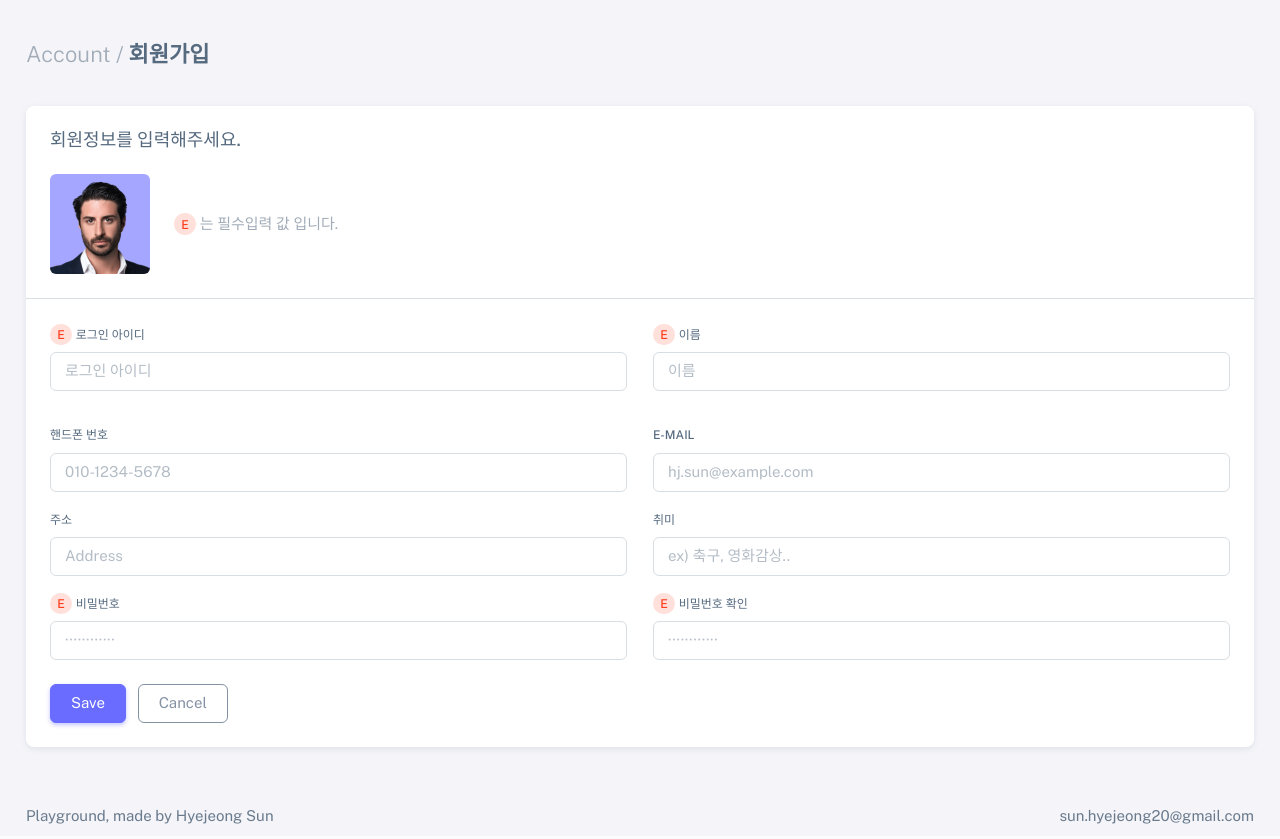
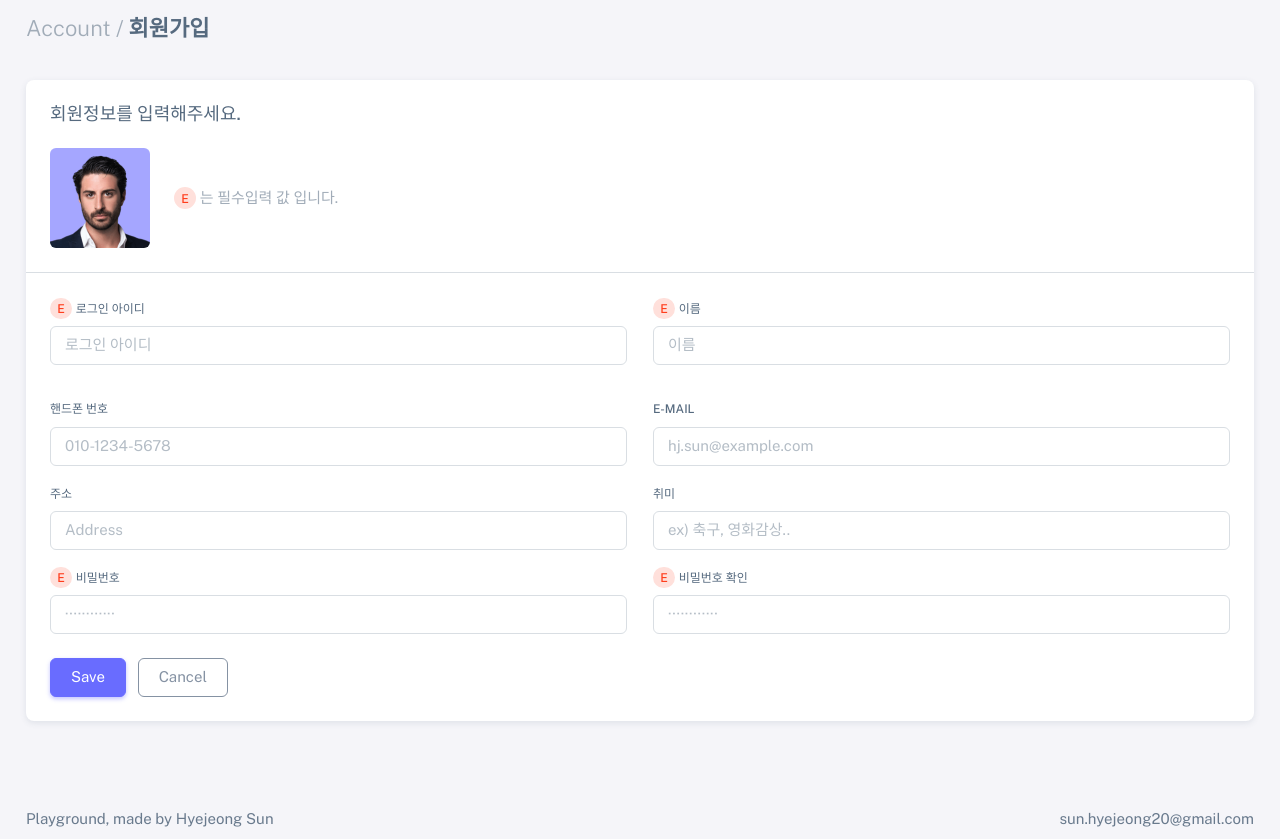
Before and after one commit to ssunhj2/playground, a Spring app: page /member/join/join in a window 1280 px wide. Run offline with Thymeleaf, Linux system fonts and the light colour scheme; the template is opened without the code that fills it, so the values that code supplies are empty; some of the project's set-up classes (security, data sources, template engines, error pages and the like) are left out, and stand-ins take their place; some libraries are stand-ins or nearby versions.

Commit message:
1. 회원가입> id 중복체크 시 Tab으로 항목 이동하는 경우를 위해 저장버튼 누른 이후에 id 중복체크를 한번 더 수행한다. 2. 로그인, 회원가입 페이지 footer가 하단에 고정되도록 한다.

```diff
--- a/src/main/resources/templates/login/login.html
+++ b/src/main/resources/templates/login/login.html
@@ -9,7 +9,7 @@ main home 페이지
       layout:decorate="~{theme/sneat/layout/unAuthDefault}">
 <th:block layout:fragment="content-sneat">
 <div class="container-xxl">
-    <div class="authentication-wrapper authentication-basic container-p-y">
+    <div class="authentication-wrapper authentication-basic">
         <div class="authentication-inner">
             <!-- Register -->
             <div class="card">
--- a/src/main/resources/templates/member/join/join.html
+++ b/src/main/resources/templates/member/join/join.html
@@ -8,10 +8,9 @@ main home 페이지
       xmlns:layout="http://www.ultraq.net.nz/thymeleaf/layout"
       layout:decorate="~{theme/sneat/layout/unAuthDefault}">
 <th:block layout:fragment="content-sneat">
-<div class="content-wrapper">
-    <div class="container-xxl flex-grow-1 container-p-y">
+<div class="content-wrapper" style="min-height:100vh;">
+    <div class="container-xxl flex-grow-1">
         <h4 class="fw-bold py-3 mb-4"><span class="text-muted fw-light">Account /</span> 회원가입</h4>
-
         <div class="row">
             <div class="col-md-12">
                 <div class="card mb-4" id="account-content">
@@ -160,6 +159,9 @@ function saveMember(){
         return;
     }
 
+    // ID 중복체크
+    chkDupId();
+
     // 전송
     let url = '/join';
 
@@ -184,14 +186,21 @@ function saveMember(){
 }
 // 회원가입 후 수행
 function afterSaveMember(_data){
-    if(_data != '' && _data.result == 'success'){
+    if(_data != '' && _data.result == 'SUCCESS'){
         alert("회원가입 완료! 환영합니다.");
         // 로그인 페이지로 이동
         location.href = '/login';
+        return;
+    }
+
+    if(_data.result == 'DUP_ID'){
+        alert("ID가 중복되었습니다.");
+        return;
     }
 
 }
 
+
 </script>
 </th:block>
 </html>
```
Also changed, not shown: src/main/java/com/xun/playground/member/join/service/JoinService.java (+7 -3 lines).
